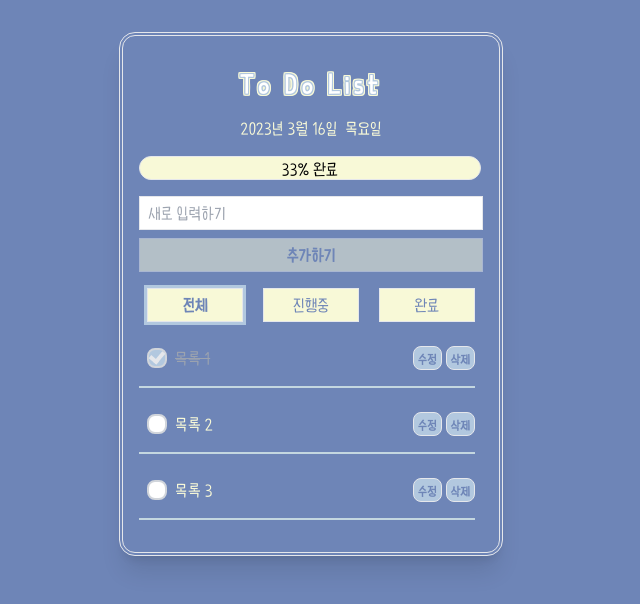
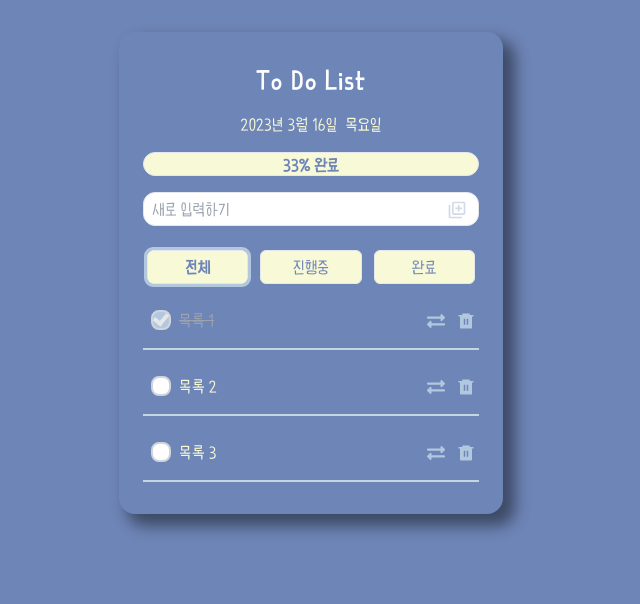
Before and after one commit to summer-S2/to-do-list, a React (Create React App) app: page / in a window 1280 px wide. Shown: the top 604 px of the page, without its empty margins (329-969 px from the left). Built offline with nearby package versions, Linux system fonts and the light colour scheme.

Commit message:
버튼 UI 변경

```diff
--- a/package.json
+++ b/package.json
@@ -8,6 +8,7 @@
     "@testing-library/user-event": "^13.5.0",
     "react": "^18.2.0",
     "react-dom": "^18.2.0",
+    "react-icons": "^4.8.0",
     "react-live-clock": "^6.1.13",
     "react-scripts": "5.0.1",
     "react-transition-group": "^4.4.5",
--- a/public/index.html
+++ b/public/index.html
@@ -1,5 +1,5 @@
 <!DOCTYPE html>
-<html lang="en">
+<html lang="ko">
   <head>
     <meta charset="utf-8" />
     <link rel="icon" href="%PUBLIC_URL%/favicon.ico" />
@@ -8,15 +8,20 @@
     <link rel="manifest" href="%PUBLIC_URL%/manifest.json" />
 
     <title>To Do List</title>
-    <meta name="description" content="할 일을 기록하고 완료된 항목을 관리해 보세요." />
+    <meta
+      name="description"
+      content="할 일을 기록하고 완료된 항목을 관리해 보세요."
+    />
 
     <!-- Open Graph -->
-    <meta property="og:url" content="https://yjtodolist.netlify.app/">
-    <meta property="og:title" content="Jeong Yunji To Do List">
-    <meta property="og:type" content="website">
-    <meta property="og:description" content="할 일을 기록하고 완료된 항목을 관리해 보세요.">
-    <meta property="og:image" content="%PUBLIC_URL%/thumbnail_simple.png">
-
+    <meta property="og:url" content="https://yjtodolist.netlify.app/" />
+    <meta property="og:title" content="Jeong Yunji To Do List" />
+    <meta property="og:type" content="website" />
+    <meta
+      property="og:description"
+      content="할 일을 기록하고 완료된 항목을 관리해 보세요."
+    />
+    <meta property="og:image" content="%PUBLIC_URL%/thumbnail_simple.png" />
   </head>
   <body>
     <div id="root"></div>
--- a/src/App.css
+++ /dev/null
@@ -1,60 +0,0 @@
-/*
-  스타일에 사용한 컬러 코드
-  https://colorhunt.co/palette/6e85b7b2c8dfc4d7e0f8f9d7
-  #6E85B7
-  #B2C8DF
-  #C4D7E0
-  #F8F9D7
-*/
-
-body {
-  padding: 1rem;
-  font-family: HakgyoansimBunpilR;
-  transition: 1s;
-  background-color: #6E85B7;
-}
-
-#mainTitle {
-  text-shadow:
-    /* 안쪽 그림자 */
-    1px 0 #B2C8DF, -1px 0 #B2C8DF, 0 1px #B2C8DF, 0 -1px #B2C8DF,
-    1px 1px #B2C8DF, 1px -1px #B2C8DF, -1px 1px #B2C8DF, -1px -1px #B2C8DF,
-
-    /* 바깥쪽 그림자 */
-    2px 0 #F8F9D7, -2px 0 #F8F9D7, 0 2px #F8F9D7, 0 -2px #F8F9D7,
-    2px 1px #F8F9D7, -2px 1px #F8F9D7, 1px 2px #F8F9D7, 1px -2px #F8F9D7,
-    2px -1px #F8F9D7, -2px -1px #F8F9D7, -1px 2px #F8F9D7, -1px -2px #F8F9D7,
-    2px 2px #F8F9D7, 2px -2px #F8F9D7, -2px 2px #F8F9D7, -2px -2px #F8F9D7;
-
-  letter-spacing: 0.3rem;
-}
-
-.delete {
-  animation-name: delete;
-  animation-duration: 3s;
-}
-
-@keyframes delete {
-  from {
-    height: auto;
-  } to {
-    height: 0;
-    color: transparent;
-  }
-}
-
-
-.item-enter {
-  opacity: 0;
-}
-.item-enter-active {
-  opacity: 1;
-  transition: opacity 500ms ease-in;
-}
-.item-exit {
-  opacity: 1;
-}
-.item-exit-active {
-  opacity: 0;
-  transition: opacity 500ms ease-in;
-}
--- a/src/App.js
+++ b/src/App.js
@@ -1,73 +1,75 @@
-import React, { useEffect, useState, useRef, memo, } from "react";
-import NowDate from './components/NowDate';
-import Rate from './components/Rate';
-import './App.css';
+import React, { useEffect, useState, useRef, memo } from "react";
+import NowDate from "./components/NowDate";
+import Rate from "./components/Rate";
+import { RiDeleteBin6Fill } from "react-icons/ri";
+import { FaExchangeAlt } from "react-icons/fa";
+import { MdOutlineLibraryAdd } from "react-icons/md";
+import { GiCheckMark } from "react-icons/gi";
+import { RiArrowGoBackFill } from "react-icons/ri";
 
 // 초기 데이터
 const initialTasks = [
-  {id: "todo-0", name: "목록 1", completed: true,},
-  {id: "todo-1", name: "목록 2", completed: false,},
-  {id: "todo-2", name: "목록 3", completed: false,},
+  { id: "todo-0", name: "목록 1", completed: true },
+  { id: "todo-1", name: "목록 2", completed: false },
+  { id: "todo-2", name: "목록 3", completed: false },
 ];
-
 
 const FILTER_MAP = {
   전체: () => true,
-  진행중: task => !task.completed,
-  완료: task => task.completed,
+  진행중: (task) => !task.completed,
+  완료: (task) => task.completed,
 };
 
 // FILTER_NAMES 대로 object를 생성
 const FILTER_NAMES = Object.keys(FILTER_MAP); // 전체,진행중,완료
 
-
 function App() {
   const [tasks, setTasks] = useState(initialTasks);
-  const [filter, setFilter] = useState('전체');
+  const [filter, setFilter] = useState("전체");
   const [isEditing, setIsEditing] = useState(false); // 수정중 filterbutton 비활성화용
   // tasks 추적하기
   console.log(tasks);
 
   // task를 추가하고 tasks를 업데이트하는 함수
-  function addTask (name) {
+  function addTask(name) {
     const newTask = {
       id: `todo-${Math.random()}`,
       name,
       completed: false,
-    }
+    };
 
     const updatedTasks = [...tasks, newTask];
     console.log(updatedTasks);
     setTasks(updatedTasks);
     setIsEditing(false); // 마지막 tasks를 delete후에 add하는 경우를 대비
-
   }
 
   // task를 삭제하는 함수
-  function deleteTask (id) {
-    const remainingTask = tasks.filter(task => task.id !== id);
+  function deleteTask(id) {
+    const remainingTask = tasks.filter((task) => task.id !== id);
     setTasks(remainingTask);
-    if (tasks.length === 1) { // 삭제하는 순간에 lenth가 1이면 tasks.lenth === 0이 됨
+    if (tasks.length === 1) {
+      // 삭제하는 순간에 lenth가 1이면 tasks.lenth === 0이 됨
       setIsEditing(true);
     }
   }
 
   // 완료상태를 바꾸는 함수
-  function toggleTaskCompleted (id) {
-    const updatedTasks = tasks.map(task => {
+  function toggleTaskCompleted(id) {
+    const updatedTasks = tasks.map((task) => {
       if (task.id === id) {
-        return {...task, completed: !task.completed}
+        return { ...task, completed: !task.completed };
       }
       return task;
-    })
+    });
     setTasks(updatedTasks);
   }
 
   // task의 name을 바꾸는 함수
-  function editTask (id, newName) {
-    const editedTasks = tasks.map(task => {
+  function editTask(id, newName) {
+    const editedTasks = tasks.map((task) => {
       if (task.id === id) {
-        return {...task, name: newName}
+        return { ...task, name: newName };
       }
       return task;
     });
@@ -75,7 +77,7 @@ function App() {
   }
 
   // FILTER_NAMES대로 filter button을 생성
-  const filterButtons = FILTER_NAMES.map(name => (
+  const filterButtons = FILTER_NAMES.map((name) => (
     <FilterButton
       key={name}
       name={name}
@@ -86,7 +88,9 @@ function App() {
   ));
 
   // 할 일 목록을 담은 변수
-  const taskList = tasks.filter(FILTER_MAP[filter]).map(task => (
+  const taskList = tasks
+    .filter(FILTER_MAP[filter])
+    .map((task) => (
       <Todo
         key={task.id}
         id={task.id}
@@ -97,43 +101,43 @@ function App() {
         editTask={editTask}
         setIsEditing={setIsEditing}
       />
-  ));
+    ));
 
   // 완료된 항목의 갯수
-  const completedCount = tasks.filter(task => task.completed === true);
+  const completedCount = tasks.filter((task) => task.completed === true);
   // console.log(completedCount.length);
 
   return (
-    <div className="max-w-sm h-auto duration-300 mx-auto mt-4 border-4 border-double rounded-2xl shadow-xl duration-300" id="mainContainer">
+    <div
+      className="max-w-sm h-auto mx-auto mt-4 rounded-2xl duration-300 px-2"
+      id="mainContainer"
+    >
       <div className="p-4 rounded-t-2xl">
         <h1
-          className="text-2xl text-white text-center font-bold my-4" id="mainTitle"
+          className="text-2xl text-white text-center font-[1000] my-4"
+          id="mainTitle"
         >
           To Do List
         </h1>
         <NowDate />
       </div>
 
-      <Rate key={completedCount} tasks={tasks} completedCount={completedCount} />
+      <Rate
+        key={completedCount}
+        tasks={tasks}
+        completedCount={completedCount}
+      />
 
       <div className="p-4">
         <Form addTask={addTask} />
 
-        <div className="flex flex-nowrap gap-1 mb-4">
-          {filterButtons}
-        </div>
+        <div className="flex flex-nowrap gap-1 mb-4">{filterButtons}</div>
 
-
-        <ul className="">
-          {taskList}
-        </ul>
-
+        <ul className="">{taskList}</ul>
       </div>
     </div>
   );
 }
-
-
 
 // task를 추가하는 form
 const Form = memo(function Form(props) {
@@ -148,14 +152,11 @@ const Form = memo(function Form(props) {
     inputEl.current.focus();
   }
 
-  return(
-    <form
-      className="mb-4"
-      onSubmit={handleSubmit}
-    >
+  return (
+    <form className="mb-4 relative" onSubmit={handleSubmit}>
       <input
         type="text"
-        className="border px-2 py-1 w-full mb-2 focus:outline-none focus:ring focus:ring-[#B2C8DF]"
+        className="border rounded-xl px-2 py-1 w-full mb-2 focus:outline-none focus:ring focus:ring-[#B2C8DF]"
         value={name}
         onChange={(e) => setName(e.target.value)}
         autoComplete="off"
@@ -164,29 +165,33 @@ const Form = memo(function Form(props) {
       />
       <button
         type="submit"
-        className="p-1 w-full border text-[#6E85B7] font-bold bg-[#F8F9D7] hover:scale-[102%] duration-300  disabled:opacity-50"
+        className="absolute top-0 right-1 p-2 text-[#6E85B7] text-xl hover:scale-[110%] duration-300 disabled:opacity-30"
         disabled={!name.trim()}
       >
-        추가하기
+        <span className="hidden">목표 추가하기</span>
+        <MdOutlineLibraryAdd />
       </button>
     </form>
-  )
-})
+  );
+});
 
 // filter button 컴포넌트
 const FilterButton = memo(function FilterButton(props) {
   // console.log(props.isEditing) // Todo의 isEditing 결과를 App으로 보내서 가져옴
 
-  return(
+  return (
     <button
-      className={"p-1 mx-2 w-1/3 border bg-[#F8F9D7] text-[#6E85B7] hover:scale-110 hover:ring hover:ring-[#B2C8DF] duration-300 " + (props.isPressed && "outline outline-[#B2C8DF] font-bold")} // filter === name가 true면 뒤 실행
+      className={
+        "p-1 mx-1 w-1/3 border rounded-md bg-[#F8F9D7] text-[#6E85B7] hover:scale-110 hover:ring hover:ring-[#B2C8DF] duration-300 " +
+        (props.isPressed && "outline outline-[#B2C8DF] font-bold")
+      } // filter === name가 true면 뒤 실행
       onClick={() => props.setFilter(props.name)}
       disabled={props.isEditing}
     >
       {props.name}
     </button>
-  )
-})
+  );
+});
 
 // Todo의 El focus를 위해 이전값을 추적하는 함수
 function usePrevious(value) {
@@ -196,7 +201,6 @@ function usePrevious(value) {
   });
   return ref.current;
 }
-
 
 const Todo = memo(function Todo(props) {
   // console.log(props); // props = 각 task <Todo 컴포넌트에서 전달받음>
@@ -211,11 +215,11 @@ const Todo = memo(function Todo(props) {
   const deleteStyle = {
     // task 삭제했을때 width 애니메이션
     // height: collapsed ? '0' : '50px',
-    width: collapsed ? '0' : '336px',
-    overflow: 'hidden',
-    transition: '1s',
-    whiteSpace: collapsed ? 'nowrap' : 'normal',
-  }
+    width: collapsed ? "0" : "100%",
+    overflow: "hidden",
+    transition: "1s",
+    whiteSpace: collapsed ? "nowrap" : "normal",
+  };
 
   function handleSubmit(e) {
     e.preventDefault();
@@ -224,26 +228,28 @@ const Todo = memo(function Todo(props) {
     props.setIsEditing(false);
     // input을 비운다
     setNewName("");
-  };
+  }
 
-  function handleClick () {
+  function handleClick() {
     setCollapsed(true);
 
     setTimeout(() => {
-      props.deleteTask(props.id)
+      props.deleteTask(props.id);
     }, 1000);
   }
 
   // 포커스 dom 조작
-  useEffect(() => { // 비동기 (버츄얼돔때문)
-    if (!wasEditing && isEditing) { // 이전에 수정한값이 없고 현재 수정중이면
+  useEffect(() => {
+    // 비동기 (버츄얼돔때문)
+    if (!wasEditing && isEditing) {
+      // 이전에 수정한값이 없고 현재 수정중이면
       inputEl.current.focus();
     }
-    if (wasEditing && !isEditing) { // 이전에 수정한값이 있고 현재 수정중이 아니면
+    if (wasEditing && !isEditing) {
+      // 이전에 수정한값이 있고 현재 수정중이 아니면
       buttonEl.current.focus();
     }
   }, [wasEditing, isEditing]);
-
 
   // 기본 모드
   const viewTemplate = (
@@ -257,7 +263,9 @@ const Todo = memo(function Todo(props) {
             onChange={() => props.toggleTaskCompleted(props.id)} // checkbox에서 onChange는 check
           />
           <div className="relative inline-block h-[20px] w-[20px] mr-2 border-2 border-gray-300 rounded-lg bg-white peer-checked:bg-[#B2C8DF] duration-500">
-            {props.completed && <div className="absolute w-[14px] h-[10px] left-[1px] top-[1px] border-t-4 border-r-4 rotate-[130deg] duration-500"></div>}
+            {props.completed && (
+              <div className="absolute w-[14px] h-[10px] left-[1px] top-[1px] border-t-4 border-r-4 rotate-[130deg] duration-500"></div>
+            )}
           </div>
           <span className="font-medium text-[#F8F9D7] peer-checked:line-through peer-checked:text-gray-400 duration-500">
             {props.name}
@@ -267,55 +275,66 @@ const Todo = memo(function Todo(props) {
       <div className="absolute top-2 right-0 h-6 flex flex-nowrap gap-1 text-xs">
         <button
           type="button"
-          className="h-full p-1 border rounded-lg text-[#6E85B7] font-semibold hover:scale-110 duration-500 bg-[#B2C8DF]"
-          onClick={() => {setIsEditing(true); props.setIsEditing(true);}}
+          className="h-full p-1 text-[#B2C8DF] text-lg hover:scale-110 duration-500"
+          onClick={() => {
+            setIsEditing(true);
+            props.setIsEditing(true);
+          }}
           ref={buttonEl}
         >
-          수정
+          <span className="hidden">목표 수정</span>
+          <FaExchangeAlt />
         </button>
         <button
-          className="h-full p-1 border rounded-lg text-[#6E85B7] font-semibold hover:scale-110 duration-300 bg-[#B2C8DF]"
+          className="h-full p-1 text-[#B2C8DF] text-lg hover:scale-110 duration-300"
           onClick={handleClick}
         >
-          삭제
+          <span className="hidden">목표 삭제</span>
+          <RiDeleteBin6Fill />
         </button>
       </div>
     </>
   );
 
-
   // 수정 모드
   const editingTemplate = (
-    <form onSubmit={handleSubmit}>
+    <form
+      onSubmit={handleSubmit}
+      className="flex items-center justify-center gap-1 mb-2 py-2"
+    >
       <input
         type="text"
-        className="border px-2 py-1 w-full mb-2 focus:outline-none focus:ring focus:ring-[#B2C8DF] text-xs"
+        className="rounded-lg px-2 py-1 mx-1 w-full focus:outline-none focus:ring focus:ring-[#B2C8DF] text-xs"
         value={newName}
         onChange={(e) => setNewName(e.target.value)}
         ref={inputEl}
         placeholder={`이전 목표: ${props.name}`}
       />
       <div>
-        <div className="flex h-6 flex-nowrap gap-1 text-xs">
+        <div className="flex h-6 flex-nowrap text-xs">
           <button
             type="button"
-            className="w-1/2 h-full p-1 border bg-[#F8F9D7] text-[#6E85B7] font-semibold hover:opacity-50 duration-300"
-            onClick={() => {setIsEditing(false); props.setIsEditing(false);}}
+            className="h-full p-1 text-lg text-[#B2C8DF] hover:scale-125 duration-300"
+            onClick={() => {
+              setIsEditing(false);
+              props.setIsEditing(false);
+            }}
           >
-            취소
+            <span className="hidden">수정 취소하기</span>
+            <RiArrowGoBackFill />
           </button>
           <button
             type="submit"
-            className="w-1/2 h-full p-1 border disabled:opacity-50 bg-[#F8F9D7] text-[#6E85B7] font-semibold hover:opacity-50 duration-300"
+            className="h-full p-1 text-lg disabled:opacity-30 text-[#B2C8DF] hover:scale-125 duration-300"
             disabled={!newName.trim()}
           >
-            저장
+            <span className="hidden">변경사항 저장하기</span>
+            <GiCheckMark />
           </button>
         </div>
       </div>
     </form>
   );
-
 
   return (
     <li
@@ -325,8 +344,7 @@ const Todo = memo(function Todo(props) {
     >
       {isEditing ? editingTemplate : viewTemplate}
     </li>
-  )
-})
-
+  );
+});
 
 export default App;
--- a/src/components/Rate.js
+++ b/src/components/Rate.js
@@ -1,18 +1,17 @@
-
 function Rate({ tasks, completedCount }) {
-
-  const rate = Math.round(completedCount.length / tasks.length * 100);
+  const rate = Math.round((completedCount.length / tasks.length) * 100);
   const rateAni = {
-    animation: 'bounce 1s',
-  }
+    animation: "bounce 1s",
+  };
 
   return (
-    <div className="h-[24px] w-[342px] border rounded-xl mx-4 overflow-hidden bg-[#F8F9D7] ">
-      <div className={`inline-block h-full w-full text-center`} style={rateAni}>{`${rate}% 완료`}</div>
+    <div className="h-[24px] border rounded-xl mx-4 overflow-hidden bg-[#F8F9D7] ">
+      <div
+        className={`inline-block h-full w-full text-center text-[#6e85b7] font-bold`}
+        style={rateAni}
+      >{`${rate}% 완료`}</div>
     </div>
-  )
-
+  );
 }
 
-
 export default Rate;
--- a/src/index.css
+++ b/src/index.css
@@ -30,3 +30,67 @@
     transform: translate(0, 0);
   }
 }
+
+/*
+  스타일에 사용한 컬러 코드
+  https://colorhunt.co/palette/6e85b7b2c8dfc4d7e0f8f9d7
+  #6E85B7
+  #B2C8DF
+  #C4D7E0
+  #F8F9D7
+*/
+
+body {
+  padding: 1rem;
+  font-family: HakgyoansimBunpilR;
+  transition: 1s;
+  background-color: #6e85b7;
+}
+
+#mainContainer {
+  box-shadow: 10px 10px 15px 2px rgba(0, 0, 0, 0.45);
+  -webkit-box-shadow: 10px 10px 15px 2px rgba(0, 0, 0, 0.45);
+  -moz-box-shadow: 10px 10px 15px 2px rgba(0, 0, 0, 0.45);
+}
+
+#mainTitle {
+  /*text-shadow:
+  /* 안쪽 그림자 1px 0 #b2c8df, -1px 0 #b2c8df, 0 1px #b2c8df,
+    0 -1px #b2c8df, 1px 1px #b2c8df, 1px -1px #b2c8df, -1px 1px #b2c8df,
+    -1px -1px #b2c8df, /* 바깥쪽 그림자  2px 0 #f8f9d7, -2px 0 #f8f9d7,
+    0 2px #f8f9d7, 0 -2px #f8f9d7, 2px 1px #f8f9d7, -2px 1px #f8f9d7,
+    1px 2px #f8f9d7, 1px -2px #f8f9d7, 2px -1px #f8f9d7, -2px -1px #f8f9d7,
+    -1px 2px #f8f9d7, -1px -2px #f8f9d7, 2px 2px #f8f9d7, 2px -2px #f8f9d7,
+    -2px 2px #f8f9d7, -2px -2px #f8f9d7; */
+  letter-spacing: 0.1rem;
+}
+
+.delete {
+  animation-name: delete;
+  animation-duration: 3s;
+}
+
+@keyframes delete {
+  from {
+    height: auto;
+  }
+  to {
+    height: 0;
+    color: transparent;
+  }
+}
+
+.item-enter {
+  opacity: 0;
+}
+.item-enter-active {
+  opacity: 1;
+  transition: opacity 500ms ease-in;
+}
+.item-exit {
+  opacity: 1;
+}
+.item-exit-active {
+  opacity: 0;
+  transition: opacity 500ms ease-in;
+}
```
Also changed, not shown: 1 other file (tests, documents, lock files or other folders).
